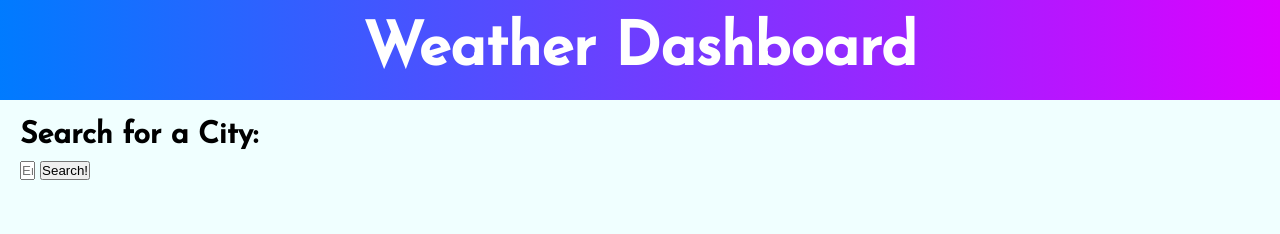
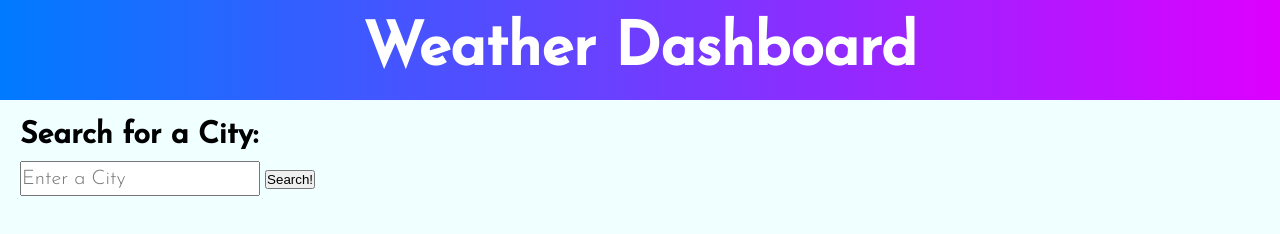
Before and after one commit to jkimys2/JN-Weather-Dashboard, a plain HTML site: page index.html in a window 1280 px wide. Drawn offline with Linux system fonts and the light colour scheme.

Commit message:
css update

```diff
--- a/assets/css/style.css
+++ b/assets/css/style.css
@@ -1,7 +1,7 @@
 :root {
   background-color: azure;
+  border: none;
   font-family: "Josefin Sans", sans-serif;
-  border: none;
 }
 * {
   box-sizing: border-box;
@@ -10,8 +10,8 @@
 }
 
 .heading {
-    display: flex;
-    flex-direction: column;
+  display: flex;
+  flex-direction: column;
   font-size: 60px;
   text-align: center;
   background-image: linear-gradient(
@@ -34,5 +34,13 @@
 }
 
 .search-card input {
-    width: 15px;
+  width: 240px;
+  height: 35px;
+  font-size: 20px;
+  font-family: "Josefin Sans", sans-serif;
+  font-weight: 300;
 }
+
+.search-card button {
+
+}
--- a/index.html
+++ b/index.html
@@ -7,7 +7,7 @@
     <link rel="preconnect" href="https://fonts.googleapis.com" />
     <link rel="preconnect" href="https://fonts.gstatic.com" crossorigin />
     <link
-      href="https://fonts.googleapis.com/css2?family=Josefin+Sans:wght@200;500&display=swap"
+      href="https://fonts.googleapis.com/css2?family=Josefin+Sans:wght@300;500&display=swap"
       rel="stylesheet"
     />
     <link rel="stylesheet" href="./assets/css/style.css" />
```
